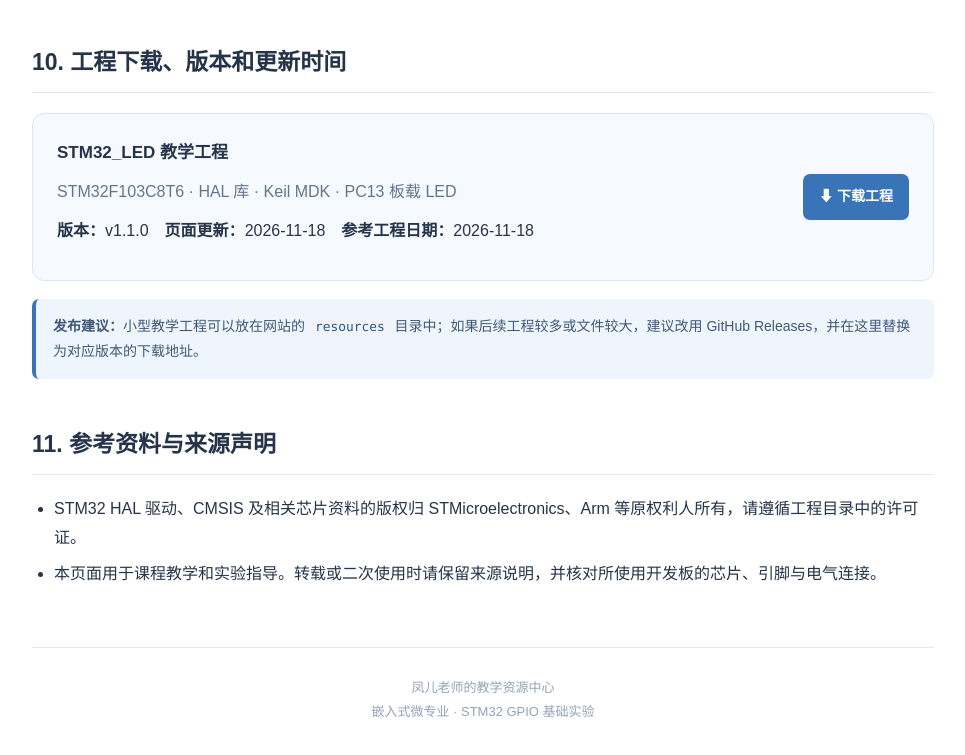
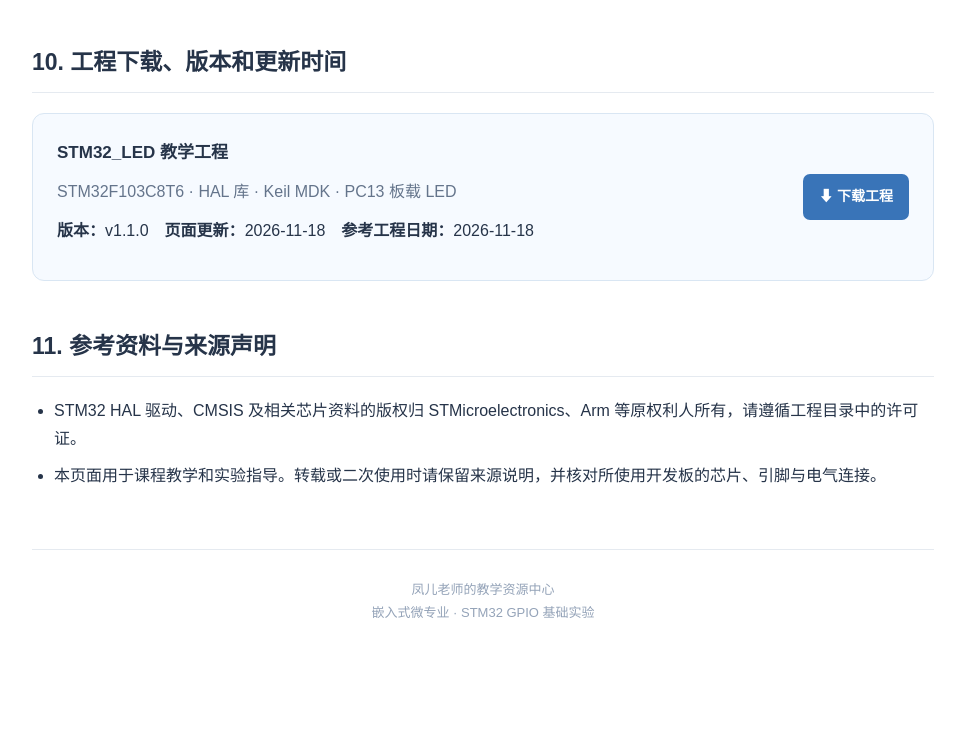
Before and after one commit to weichenxmu/feng-er-teaching-center, a plain HTML site: page experiments/stm32/gpio-led.html in a window 1280 px wide. Shown: the part 5253-6008 px from the top of the page, without its empty margins (292-1257 px from the left). After the commit the page ends 5948 px from the top, so only its background shows below. Drawn offline with Linux system fonts and the light colour scheme.

Commit message:
Update gpio-led.html

```diff
--- a/experiments/stm32/gpio-led.html
+++ b/experiments/stm32/gpio-led.html
@@ -506,7 +506,6 @@ while (1)
         </div>
         <a class="button" href="../../resources/embedded-minor/examples/STM32_LED.zip" download>⬇ 下载工程</a>
       </div>
-      <div class="tip"><strong>发布建议：</strong>小型教学工程可以放在网站的 <code>resources</code> 目录中；如果后续工程较多或文件较大，建议改用 GitHub Releases，并在这里替换为对应版本的下载地址。</div>
     </section>
 
     <section id="references">
```
